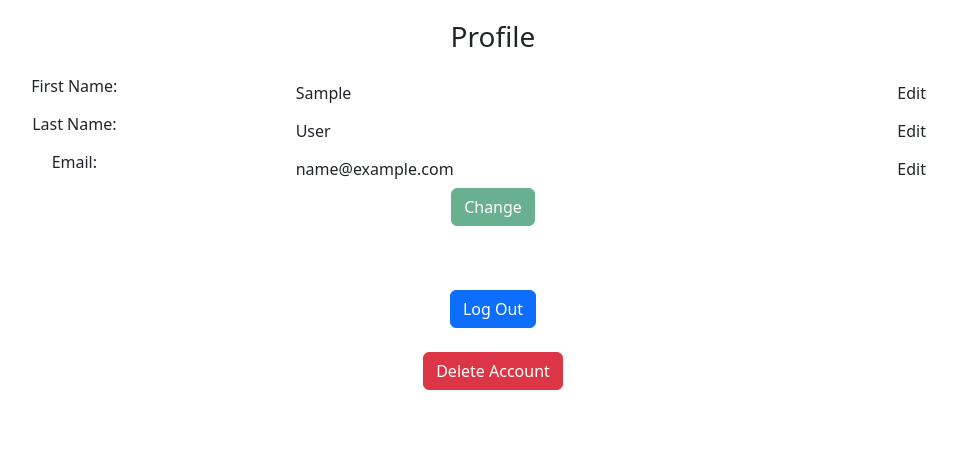
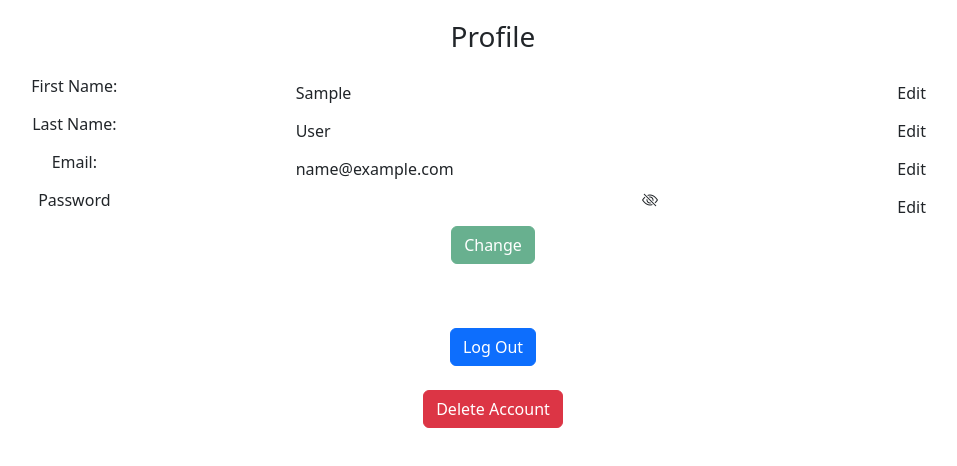
Before and after one commit to Charlton-C/shopit-django, a Django app: page /profile/ in a window 1280 px wide. Shown: the part 56-522 px from the top of the page, without its empty margins (147-1104 px from the left). Run offline with Django 5.2, Linux system fonts and the light colour scheme; the visitor is signed in with stand-in values (Sample User, id 1).

Commit message:
Add changing password option in html

```diff
--- a/shopit/templates/userprofile.html
+++ b/shopit/templates/userprofile.html
@@ -58,6 +58,44 @@
 					<button class="btn edit-email-button" type="button">Edit</button>
 				</div>
 			</div>
+			<div class="row text-center old-password-div">
+				<div class="col-4">
+					<label for="oldpassword" class="form-label">Old Password</label>
+				</div>
+				<div class="col-3">
+					<input type="password" name="oldpassword" class="form-control-plaintext">
+				</div>
+				<div class="col-1">
+					<span class="bi bi-eye-slash show-password-span"></span>
+				</div>
+				<div class="col-4"></div>
+			</div>
+			<div class="row text-center">
+				<div class="col-4">
+					<label for="password" class="form-label">Password</label>
+				</div>
+				<div class="col-3">
+					<input type="password" name="password" class="form-control-plaintext" readonly>
+				</div>
+				<div class="col-1">
+					<span class="bi bi-eye-slash show-password-span"></span>
+				</div>
+				<div class="col-4">
+					<button class="btn edit-password-button" type="button">Edit</button>
+				</div>
+			</div>
+			<div class="row text-center confirm-password-div">
+				<div class="col-4">
+					<label for="confirmpassword" class="form-label">Confirm Password</label>
+				</div>
+				<div class="col-3">
+					<input type="password" name="confirmpassword" class="form-control-plaintext">
+				</div>
+				<div class="col-1">
+					<span class="bi bi-eye-slash show-password-span"></span>
+				</div>
+				<div class="col-4"></div>
+			</div>
 			<div class="text-center">
 				<button class="btn btn-success disabled change-user-info-button" type="submit">Change</button>
 			</div>
@@ -75,9 +113,13 @@
 	var editLastnameButton = document.querySelector(".edit-lastname-button");
 	var editEmailButton = document.querySelector(".edit-email-button");
 	var changeUserInfoButton = document.querySelector(".change-user-info-button");
+	var editPasswordButton = document.querySelector(".edit-password-button");
+	var showPasswordSpans = document.querySelectorAll(".show-password-span");
 	var firstnameSaved = false;
 	var lastnameSaved = false;
 	var emailSaved = false;
+	var passwordSaved = false;
+
 	editFirstnameButton.addEventListener("click", () => {
 		if(editFirstnameButton.innerText == "Edit"){
 			if(document.querySelector("input[name='userfirstname']").hasAttribute("readonly")){
@@ -138,5 +180,35 @@
 		}
 		else{}
 	});
+	editPasswordButton.addEventListener("click", () => {
+		if(editPasswordButton.innerText == "Edit"){
+			if(document.querySelector("input[name='password']").hasAttribute("readonly")){
+				document.querySelector("input[name='password']").toggleAttribute("readonly");
+			}
+			document.querySelector(".old-password-div").style.display = "flex";
+			document.querySelector(".confirm-password-div").style.display = "flex";
+			document.querySelector("label[for='password']").innerText = "New Password";
+			editPasswordButton.innerText = "Save";
+			passwordSaved = false;
+			if(!changeUserInfoButton.classList.contains("disabled")){
+				changeUserInfoButton.classList.toggle("disabled")
+			}
+		}
+		else if(editPasswordButton.innerText == "Save" && document.querySelector("input[name='password']").value != "" && document.querySelector("input[name='password']").value == document.querySelector("input[name='confirmpassword']").value){
+			if(!document.querySelector("input[name='password']").hasAttribute("readonly")){
+				document.querySelector("input[name='password']").toggleAttribute("readonly");
+			}
+			document.querySelector(".old-password-div").style.display = "none";
+			document.querySelector(".confirm-password-div").style.display = "none";
+			document.querySelector("label[for='password']").innerText = "Password";
+			editPasswordButton.innerText = "Edit";
+			passwordSaved = true;
+			document.querySelector("input[name='confirmpassword']").value = "";
+			if(changeUserInfoButton.classList.contains("disabled")){
+				changeUserInfoButton.classList.toggle("disabled")
+			}
+		}
+		else{}
+	});
 </script>
 {% endblock content %}
```
